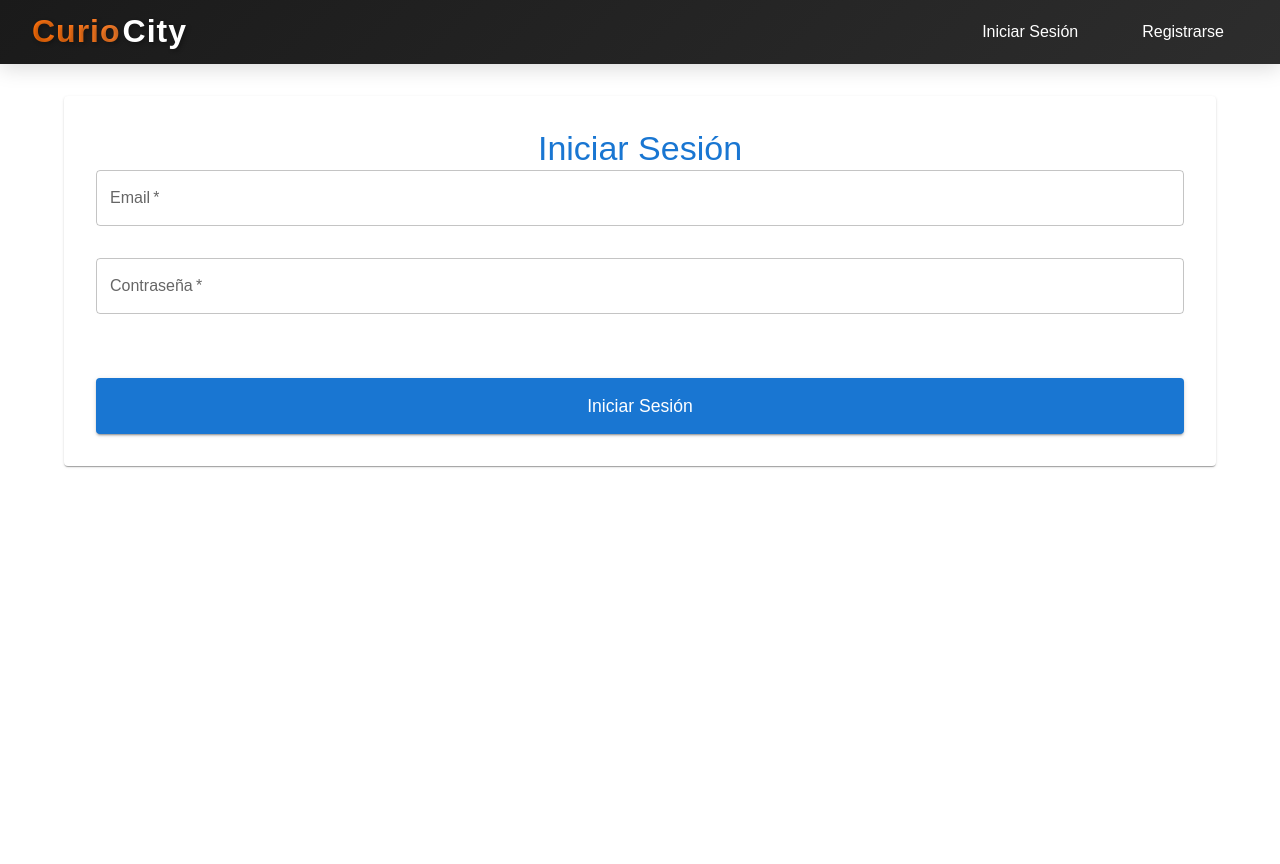
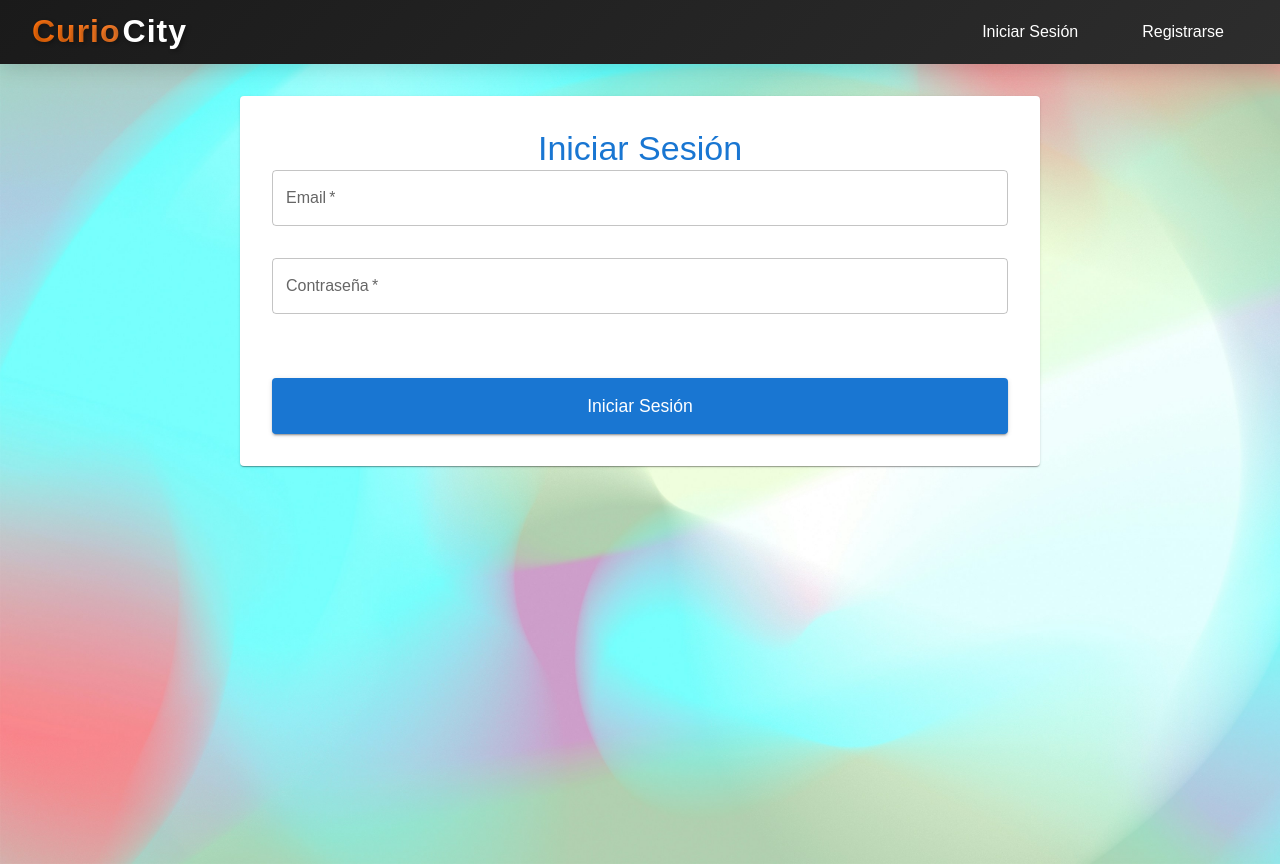
Before and after one commit to Joel210211/CurioCity, a React (Create React App) app in the folder frontend/: page /login in a window 1280 px wide. Before the commit the page ends 800 px from the top, so only its background shows below. Built offline with nearby package versions, Linux system fonts and the light colour scheme.

Commit message:
css modificación
Register.css, Login.css

```diff
--- a/frontend/src/styles/Login.css
+++ b/frontend/src/styles/Login.css
@@ -1,11 +1,26 @@
+main{
+  background-image: url("../images/FormRegister.jpg");
+  background-repeat: no-repeat;
+  background-size: cover;
+  width: 100vw;
+  margin: 0;
+}
 .login-container {
-    max-width: 400px;
-    margin: 2rem auto;
+  padding: 0;
+  min-height: 100vh;
+  display: flex;
+  align-items: flex-start;
+  justify-content: center;
   }
 
   .login-paper {
     padding: 2rem;
-    background-color: #f5f5f5;
+    background-color: white;
+    border-radius: 8px;
+    box-shadow: 0 2px 4px rgba(0, 0, 0, 0.1);
+    width: 100%;
+    max-width: 800px;
+    margin: 2rem auto;
   }
 
   .login-title {
--- a/frontend/src/styles/Register.css
+++ b/frontend/src/styles/Register.css
@@ -1,10 +1,16 @@
+main{
+  background-image: url("../images/FormRegister.jpg");
+  background-repeat: no-repeat;
+  background-size: cover;
+  width: 100vw;
+  margin: 0;
+}
 .register-container {
-    padding: 2rem 0;
+    padding: 0;
     min-height: 100vh;
     display: flex;
     align-items: flex-start;
     justify-content: center;
-    background-color: #f5f5f5;
   }
 
   .register-paper {
```
Also changed, not shown: frontend/src/images/FormRegister.jpg (added).
